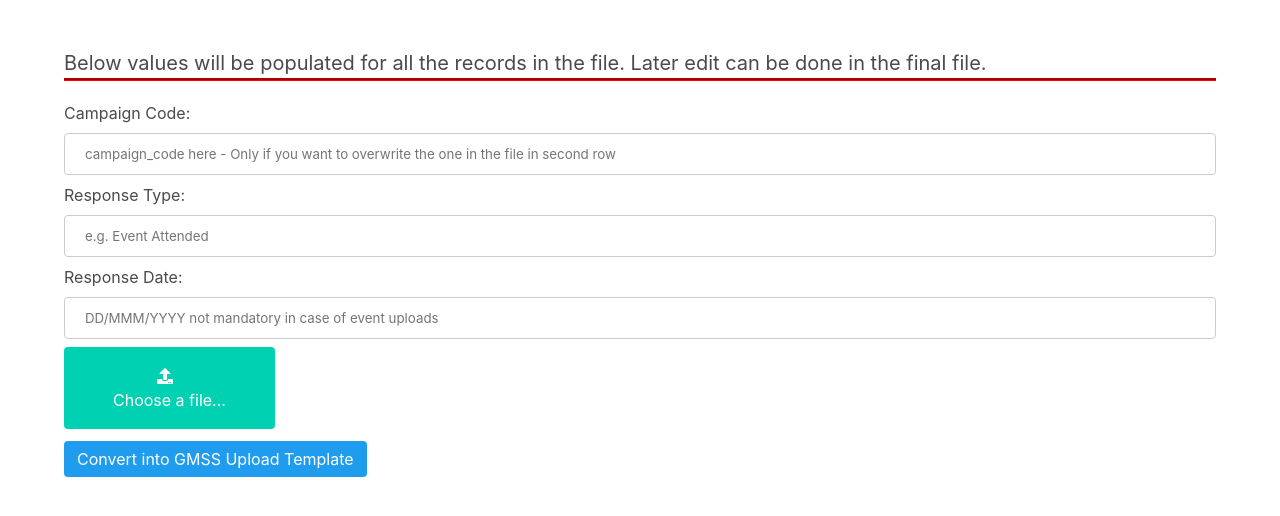
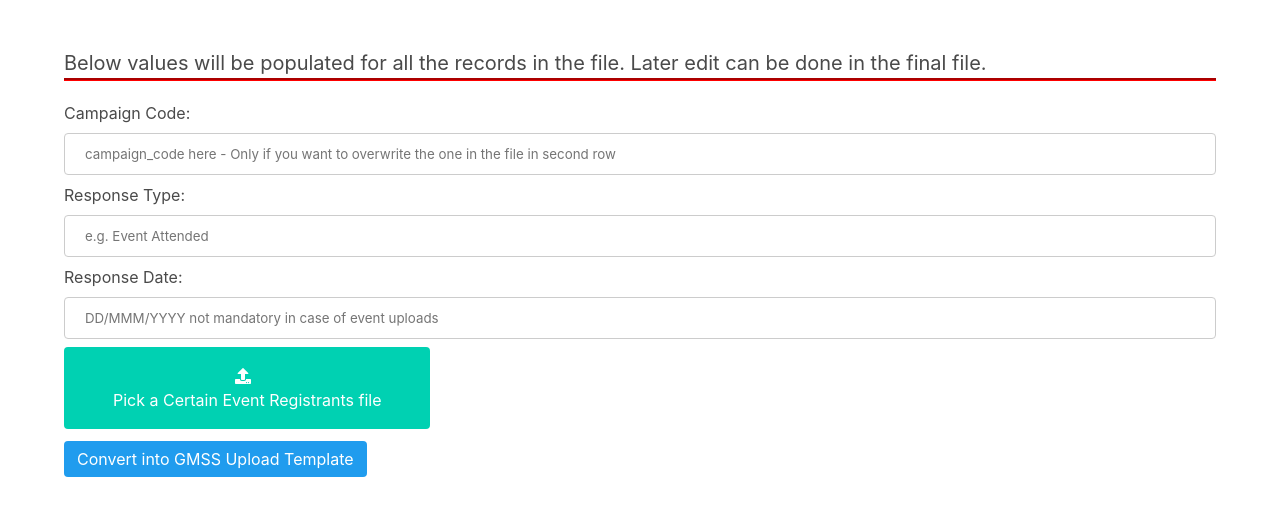
Before and after one commit to ciapecki/vue_certain_gmss, a Vue app: page / in a window 1280 px wide. Shown: the top 516 px of the page. Built offline with nearby package versions, Linux system fonts and the light colour scheme.

Commit message:
changed button to Certain

```diff
--- a/src/SimpleUpload.vue
+++ b/src/SimpleUpload.vue
@@ -42,7 +42,7 @@
                                 <i class="fas fa-upload"></i>
                             </span>
                             <span class="file-label">
-                                Choose a  file...
+                                Pick a Certain Event Registrants file
                             </span>
                         </span>
 
```
